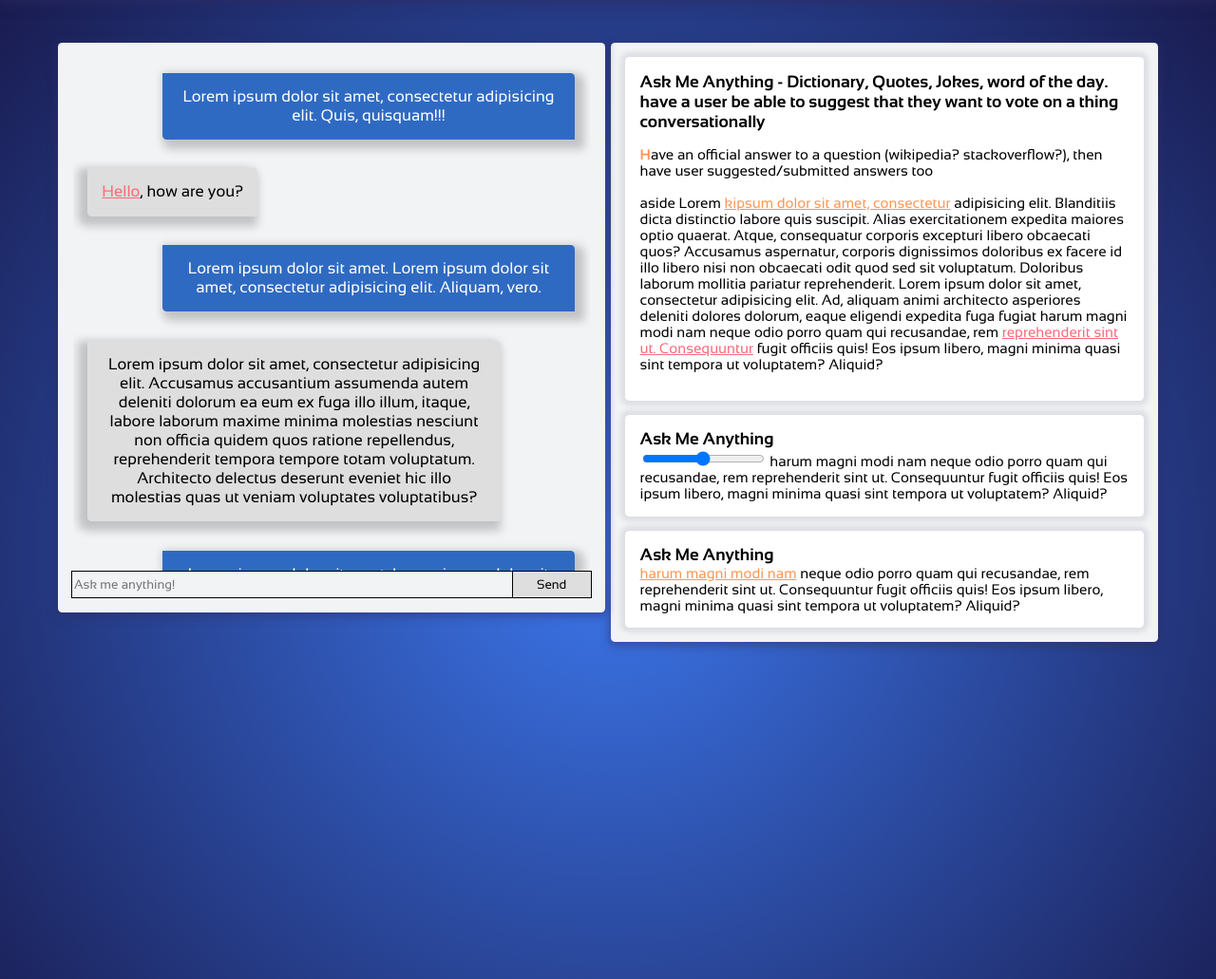
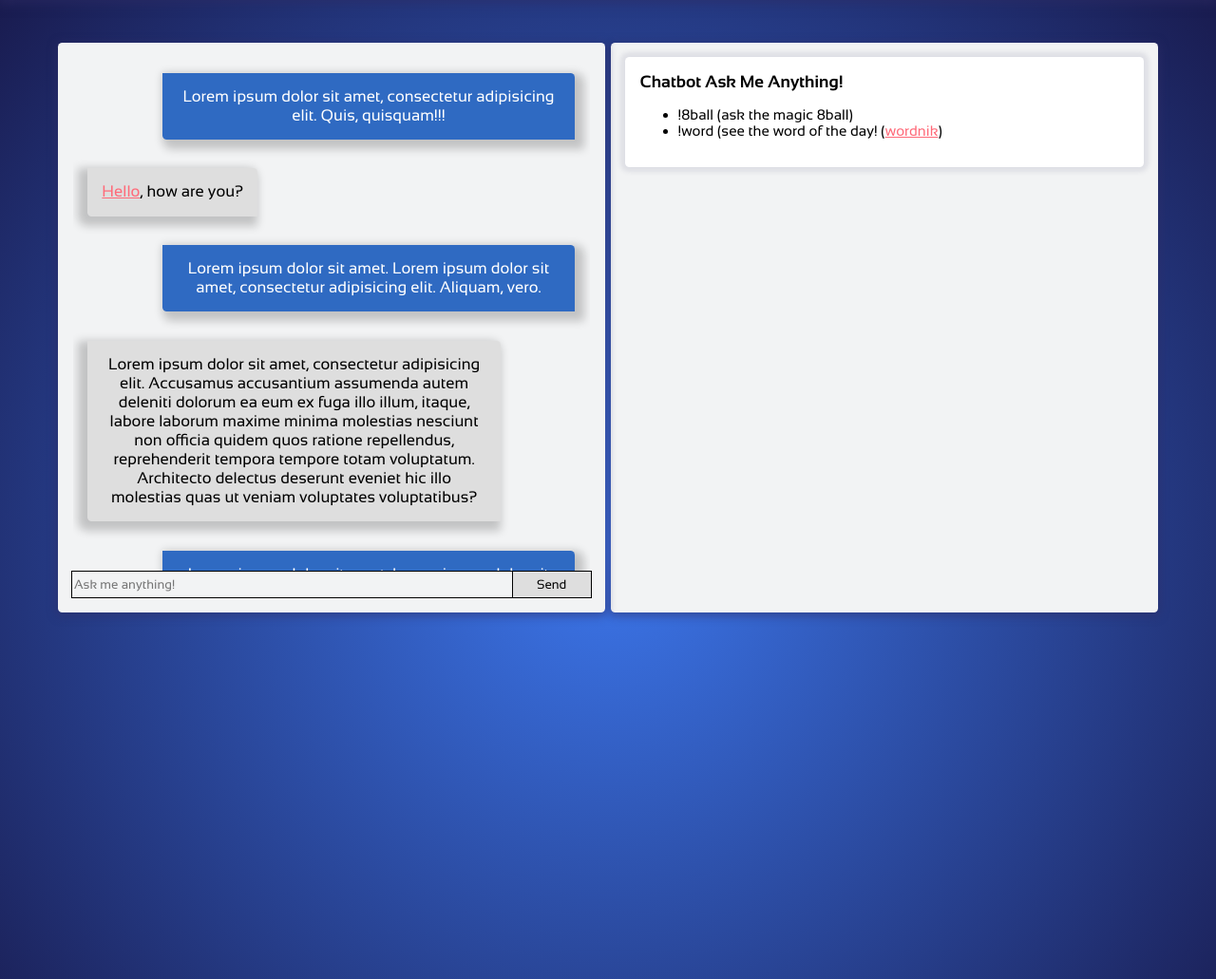
Before and after one commit to codeflyio/Codefly, a Flask app: page /projects/chat/ in a window 1280 px wide. Shown: the part 46-1077 px from the top of the page at 95% size. Run offline with Flask 2, Linux system fonts and the light colour scheme.

Commit message:
bot changes, definitions, word of the day

```diff
--- a/templates/base.html
+++ b/templates/base.html
@@ -34,6 +34,7 @@
                 <li><a href="{{ url_for('articles') }}">&#128221; Articles</a></li>
                 <li><a href="{{ url_for('about') }}">&#128214; About</a></li>
                 <li><a href="{{ url_for('contact') }}">&#128231; Contact</a></li>
+                <li><a href="#">&#128077; Acknowledgements</a></li>
                 <li><a href="https://github.com/codeflyio/Codefly" target="_blank">
                     <img alt="Github" src="{{ url_for('static', filename='github.svg') }}"></img>  GitHub</a></li>
             </ul>
--- a/templates/chat.html
+++ b/templates/chat.html
@@ -3,7 +3,6 @@
     <link rel="stylesheet" href="{{ url_for('static', filename='chat.css') }}">
     <script src="{{ url_for('static', filename='chat.js') }}" defer></script>
 {% endblock head %}
-
 {% block content %}
 
 <div id="chat_window">
@@ -11,7 +10,7 @@
     <div id="chat">
 
         <div class="userChat">Lorem ipsum dolor sit amet, consectetur adipisicing elit. Quis, quisquam!!!</div>
-        <div class="robotChat"><a href="https://example.com">Hello</a>, how are you?</div>
+        <div class="robotChat"><a href="https://example.com" target="_blank">Hello</a>, how are you?</div>
         <div class="userChat">Lorem ipsum dolor sit amet. Lorem ipsum dolor sit amet, consectetur adipisicing elit. Aliquam, vero.</div>
         <div class="robotChat">Lorem ipsum dolor sit amet, consectetur adipisicing elit. Accusamus accusantium assumenda autem deleniti dolorum ea eum ex fuga illo illum, itaque, labore laborum maxime minima molestias nesciunt non officia quidem quos ratione repellendus, reprehenderit tempora tempore totam voluptatum. Architecto delectus deserunt eveniet hic illo molestias quas ut veniam voluptates voluptatibus?</div>
         <div class="userChat">Lorem ipsum dolor sit amet. Lorem ipsum dolor sit amet, consectetur adipisicing elit. Aliquam, vero.</div>
@@ -20,8 +19,6 @@
         <div class="robotChat">Lorem ipsum dolor sit amet, consectetur adipisicing elit. Accusamus accusantium assumenda autem deleniti dolorum ea eum ex fuga illo illum, itaque, labore laborum maxime minima molestias nesciunt non officia quidem quos ratione repellendus, reprehenderit tempora tempore totam voluptatum. Architecto delectus deserunt eveniet hic illo molestias quas ut veniam voluptates voluptatibus?</div>
 
     </div>
-
-
 
     <div id="chatForm">
         <form id="form">
@@ -34,34 +31,18 @@
 
 
 </div>
-
-
 <aside>
-
-
     <section>
-        <h3>Ask Me Anything - Dictionary, Quotes, Jokes, word of the day. have a user be able to suggest that they want to vote on a thing conversationally</h3>
+        <h3>Chatbot Ask Me Anything!</h3>
         <p>
-            Have an official answer to a question (wikipedia? stackoverflow?), then have user suggested/submitted answers too <br><br>
-            aside Lorem <a href="#testing123">kipsum dolor sit amet, consectetur</a> adipisicing elit. Blanditiis dicta distinctio labore quis suscipit. Alias exercitationem expedita maiores optio quaerat. Atque, consequatur corporis excepturi libero obcaecati quos? Accusamus aspernatur, corporis dignissimos doloribus ex facere id illo libero nisi non obcaecati odit quod sed sit voluptatum. Doloribus laborum mollitia pariatur reprehenderit.
-            Lorem ipsum dolor sit amet, consectetur adipisicing elit. Ad, aliquam animi architecto asperiores deleniti dolores dolorum, eaque eligendi expedita fuga fugiat harum magni modi nam neque odio porro quam qui recusandae, rem <a href="">reprehenderit sint ut. Consequuntur</a> fugit officiis quis! Eos ipsum libero, magni minima quasi sint tempora ut voluptatem? Aliquid?
+           <ul>
+                <li>!8ball (ask the magic 8ball)</li>
+        <li>!word (see the word of the day! (<a href="https://wordnik.com/" target="_blank">wordnik</a>)</li>
+            </ul>
         </p>
-    </section>
-
-
-    <section>
-        <h3>Ask Me Anything</h3>
-        <input type="range">
-        harum magni modi nam neque odio porro quam qui recusandae, rem reprehenderit sint ut. Consequuntur fugit officiis quis! Eos ipsum libero, magni minima quasi sint tempora ut voluptatem? Aliquid?
-    </section>
-    <section>
-        <h3>Ask Me Anything</h3>
-        <a href="#">harum magni modi nam</a> neque odio porro quam qui recusandae, rem reprehenderit sint ut. Consequuntur fugit officiis quis! Eos ipsum libero, magni minima quasi sint tempora ut voluptatem? Aliquid?
     </section>
 </aside>
 
 
 
-
-
 {% endblock content %}
```
Also changed, not shown: bot.py (+15 -4 lines), 1 other file.
